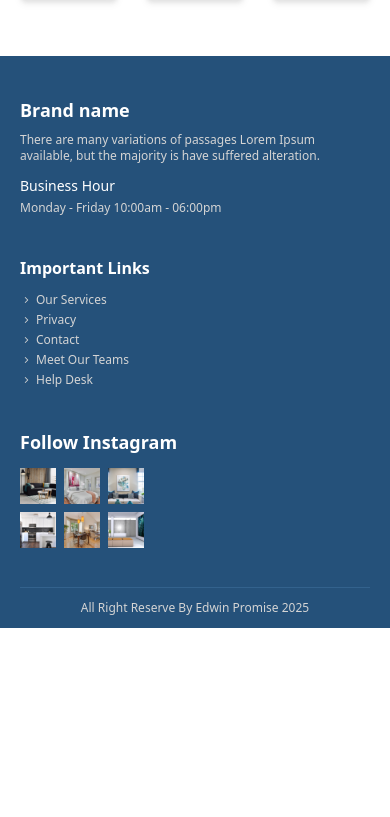
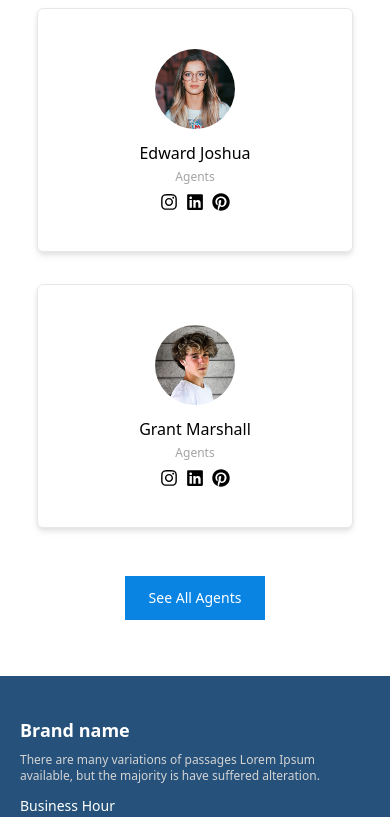
Before and after one commit to Promzy004/real-estate, a React (Vite) app: page / in a window 390 px wide. Shown: the part 3790-4607 px from the top of the page. Before the commit the page ends 4418 px from the top, so only its background shows below. Built offline with nearby package versions, Linux system fonts and the light colour scheme.

Commit message:
agent section adjuted for mobile devices

```diff
--- a/src/compoents/cards/agentCard.jsx
+++ b/src/compoents/cards/agentCard.jsx
@@ -3,7 +3,7 @@ import agent1 from "../../assets/images/agents/agent1.png";
 
 const AgentCard = ({image = agent1, name, instagram, linkendIn, pinterest}) => {
     return (
-        <div className="bg-white border rounded-md cursor-pointer drop-shadow-md flex flex-col items-center gap-3 py-10 hover:scale-105 duration-500">
+        <div className="sm:w-full w-[90%] bg-white border rounded-md cursor-pointer drop-shadow-md flex flex-col items-center gap-3 py-10 hover:scale-105 duration-500">
             <img src={image} alt="agent image" loading="lazy" className="h-20 w-20 rounded-full" />
             <div className="flex flex-col items-center gap-1">
                 <h2 className="text-base font-medium">{name}</h2>
--- a/src/pages/home.jsx
+++ b/src/pages/home.jsx
@@ -109,11 +109,12 @@ const Home = () => {
 
             <section className="flex flex-col gap-12 justify-center items-center md:py-20 py-14">
                 <Headings title={headings[1]['title']} desc={headings[1]['desc']} />
-                <div className="lg:w-[70%] md:w-[80%] sm:w-[75%] w-[90%] grid grid-cols-3 gap-7">
+                <div className="lg:w-[70%] md:w-[80%] sm:w-[75%] w-[90%] grid md:grid-cols-3 sm:grid-cols-2 lg:gap-7 grid-cols-1 justify-items-center items-center sm:gap-4 gap-8">
                     {agents.slice(0, 3).map((agent, index) => (
                         <AgentCard key={index} image={agent.image} name={agent.name} instagram={agent.instagram} linkendIn={agent.linkedIn} pinterest={agent.pinterest} />
                     ))}
                 </div>
+                <button className="bg-primaryColor duration-300 hover:text-white/70 text-white px-6 py-3 text-sm">See All Agents</button>
             </section>
 
             <Footer />
```
